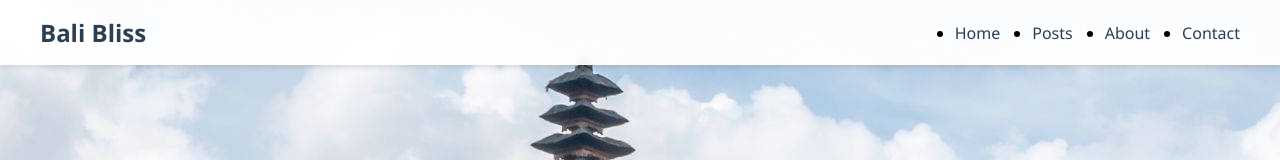
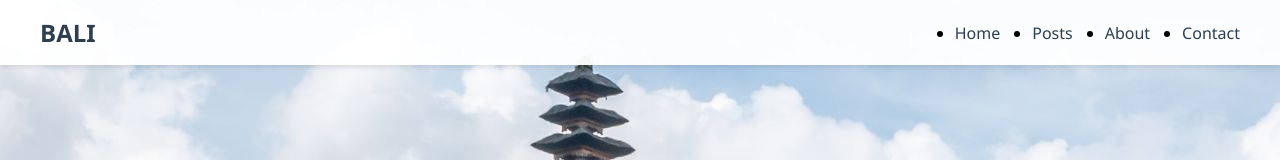
Before and after one commit to kmukessh/cluster1, a website: page frontend/index.html in a window 1280 px wide. Shown: the top 160 px of the page. Drawn offline with Linux system fonts and the light colour scheme.

Commit message:
updated front end

```diff
--- a/frontend/index.html
+++ b/frontend/index.html
@@ -11,7 +11,7 @@
     <!-- Navigation -->
     <nav>
         <div class="nav-container">
-            <div class="logo">Bali Bliss</div>
+            <div class="logo">BALI</div>
             <ul class="nav-links">
                 <li><a href="#home">Home</a></li>
                 <li><a href="#posts">Posts</a></li>
```
